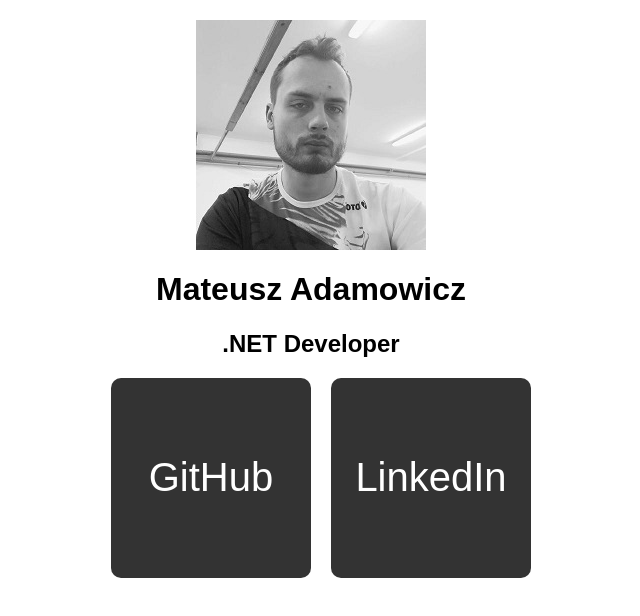
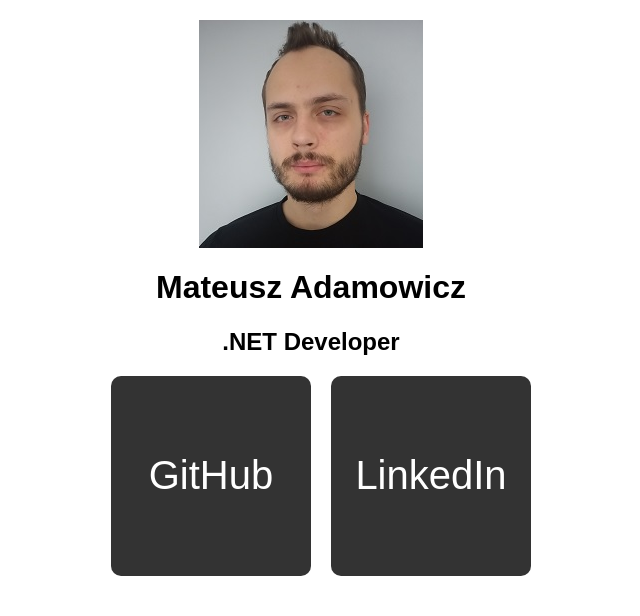
Before and after one commit to kotwica407/kotwica407.github.io, a plain HTML site: page index.html in a window 1280 px wide. Shown: the whole page, without its empty margins (329-969 px from the left). Drawn offline with Linux system fonts and the light colour scheme.

Commit message:
Zmiana zdjęcia

```diff
--- a/index.html
+++ b/index.html
@@ -7,7 +7,7 @@
 
 <body>
     <div id="photocontainer">
-        <img src="images/photo.jpg" />
+        <img src="images/photo2.jpg" />
     </div>
     <div id="namecontainer">
         <h1>Mateusz Adamowicz</h1>
```
Also changed, not shown: images/photo.jpg (deleted), images/photo2.jpg (added).
